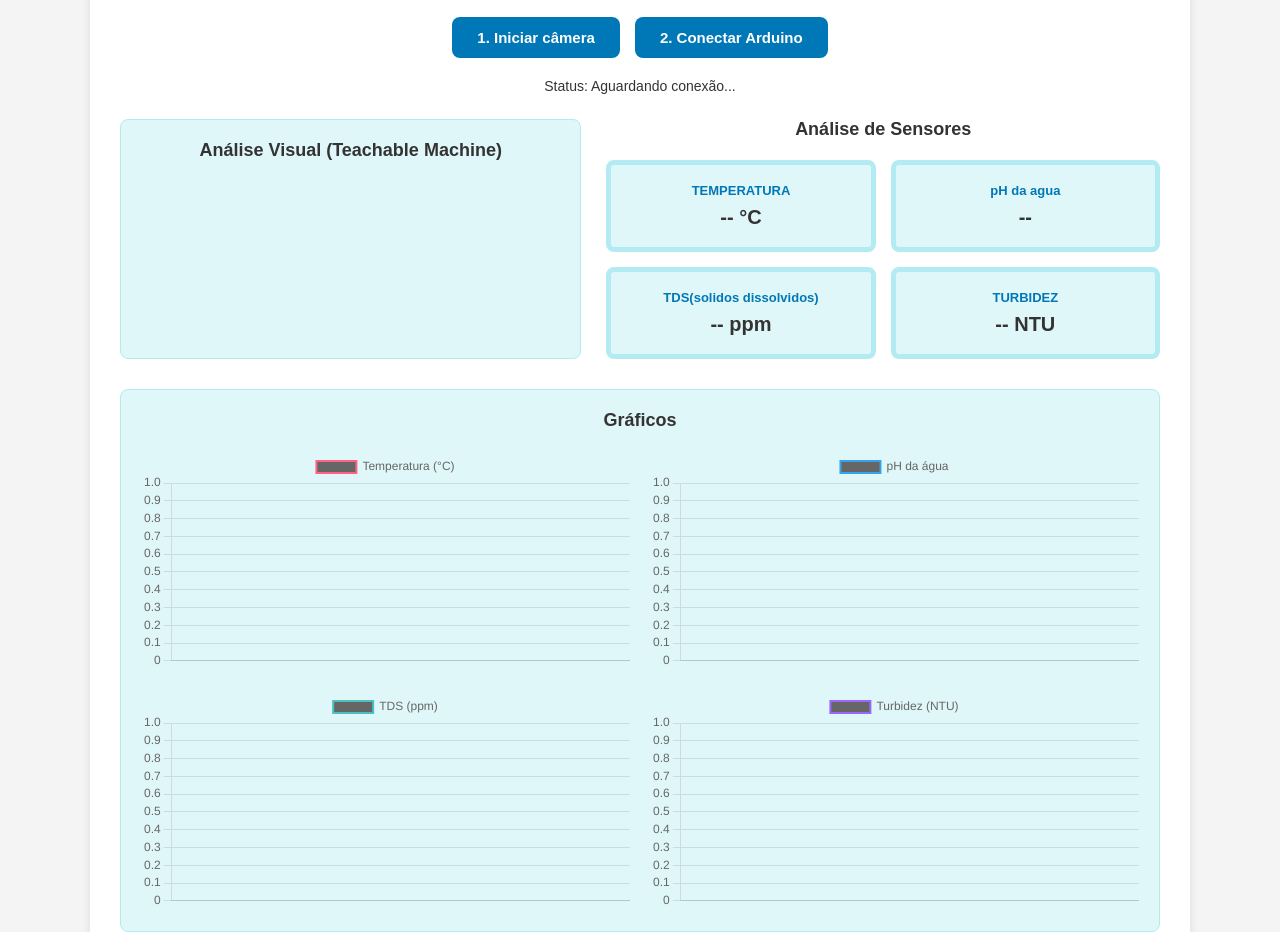
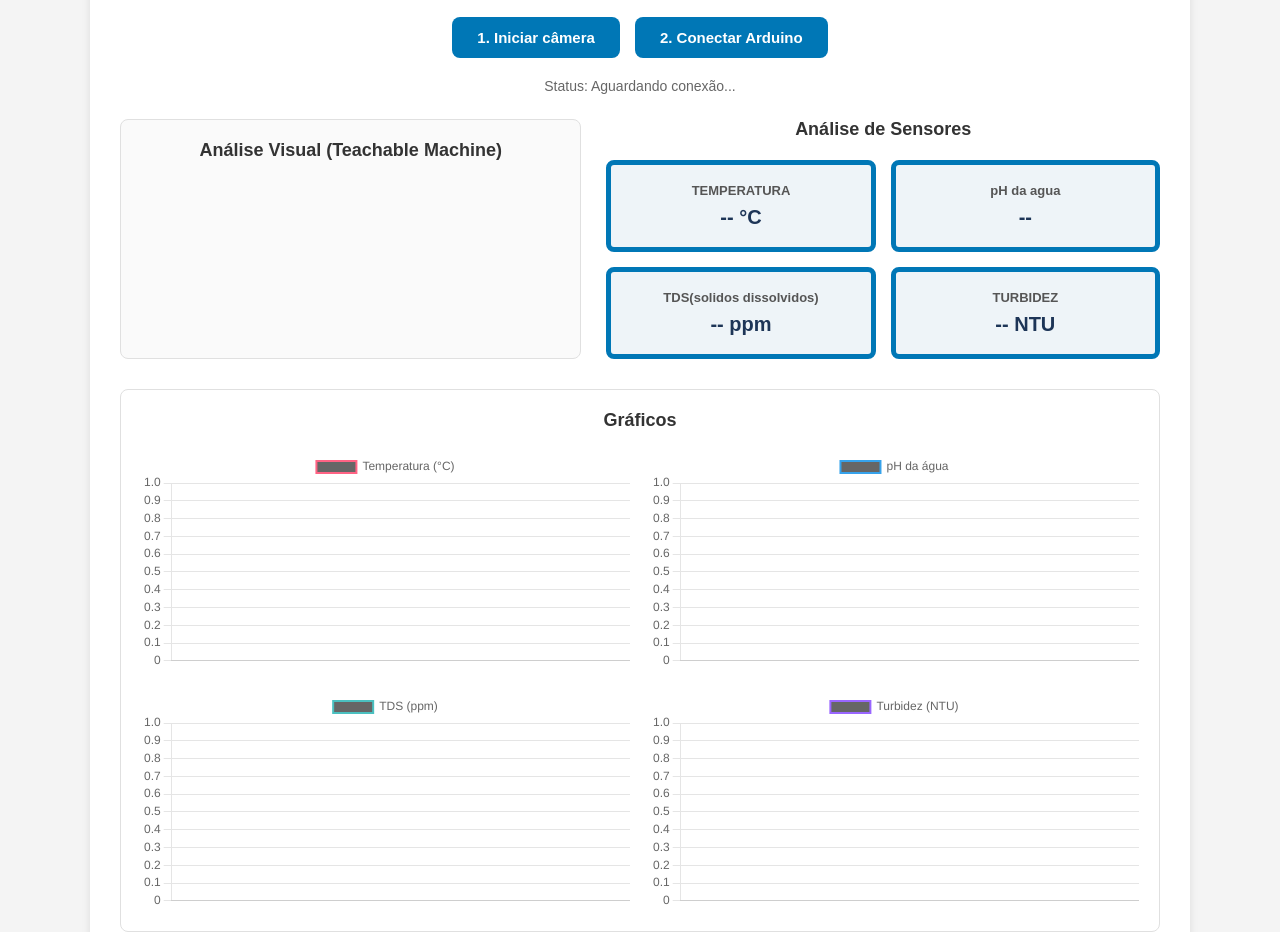
Before and after one commit to davibandeira596-lang/projeto-N.E.M.O., a plain HTML site: page index.html in a window 1280 px wide. Shown: the part 370-1302 px from the top of the page. Drawn offline with nearby package versions, Linux system fonts and the light colour scheme.

Commit message:
Refactor CSS styles for improved layout and design

```diff
--- a/style.css
+++ b/style.css
@@ -60,7 +60,7 @@
             text-align: center;
             margin-bottom: 25px;
             font-size: 14px;
-            color: #333;
+            color: #666;
         }
         .layout-do-dashboard {
             display: grid;
@@ -74,10 +74,10 @@
             }
         }
         .seçao-IA {
-            background-color: #e0f7fa;
+            background-color: #fafafa;
             padding: 20px;
             border-radius: 8px;
-            border: 1px solid #b2ebf2;
+            border: 1px solid #e0e0e0;
             text-align: center;
         }
         #legenda {
@@ -95,7 +95,7 @@
             padding: 8px 12px;
             border-radius: 6px;
             margin-bottom: 6px;
-            border: 1px solid #b2ebf2;
+            border: 1px solid #ddd;
             font-size: 14px;
             font-weight: 500;
         }
@@ -105,27 +105,27 @@
             grid-template-columns: repeat(2, 1fr);
         }
         .cartao {
-            background-color: #e0f7fa;
+            background-color: #eef4f8;
             padding: 18px;
             border-radius: 8px;
-            border: 5px solid #b2ebf2;
+            border: 5px solid #0077b6;
             text-align: center;
         }
         .cartao h3 {
             margin: 0 0 8px 0;
             font-size: 13px;
-            color: #0077b6;
+            color: #555;
         }
         .cartao .valor {
             font-size: 20px;
             font-weight: bold;
-            color: #333;
+            color: #1d3557;
         }
         .seçao-graficos {
-            background-color: #e0f7fa;
+            background-color: #ffffff;
             padding: 20px;
             border-radius: 8px;
-            border: 1px solid #b2ebf2;
+            border: 1px solid #e0e0e0;
         }
         .grade-graficos {
             display: grid;
```
